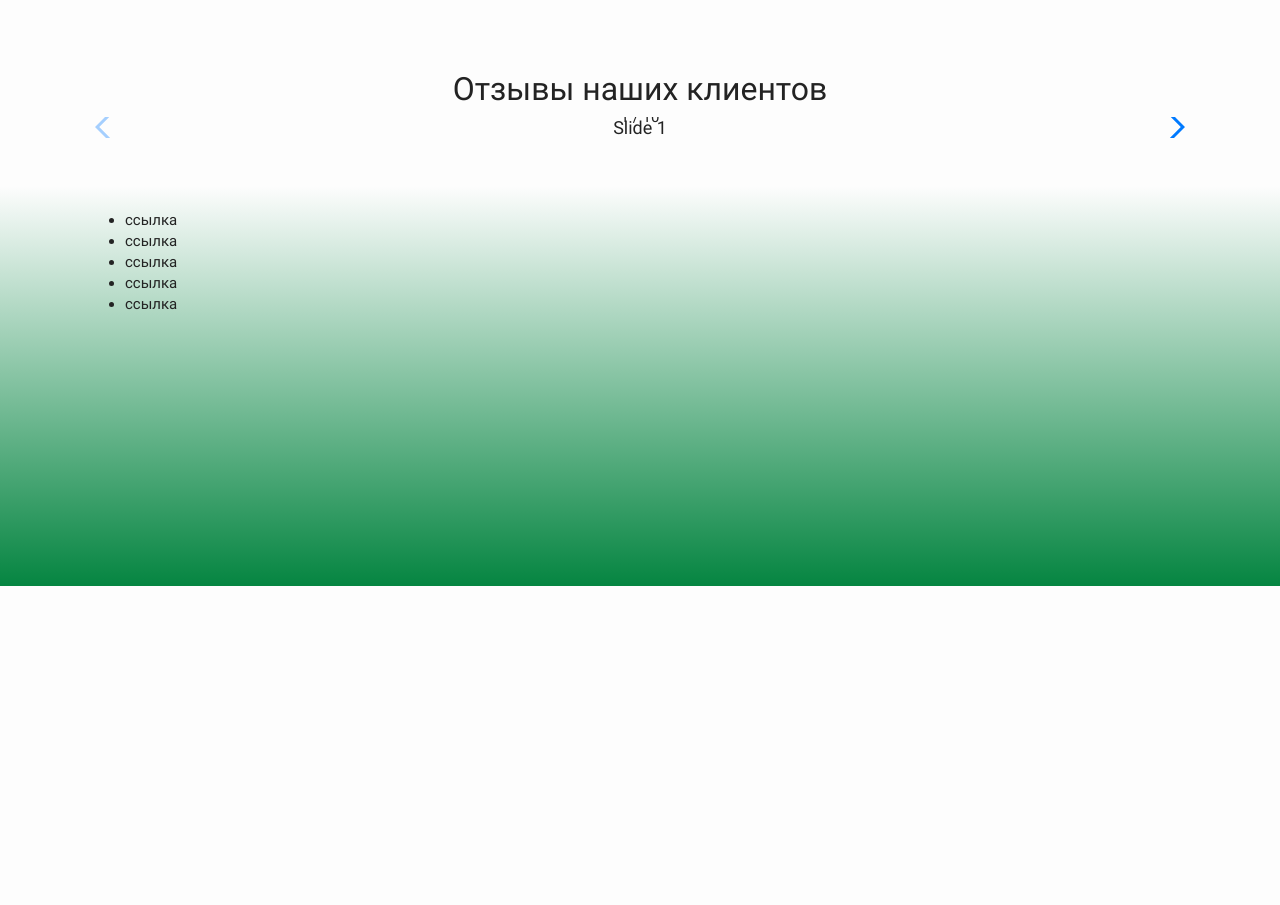
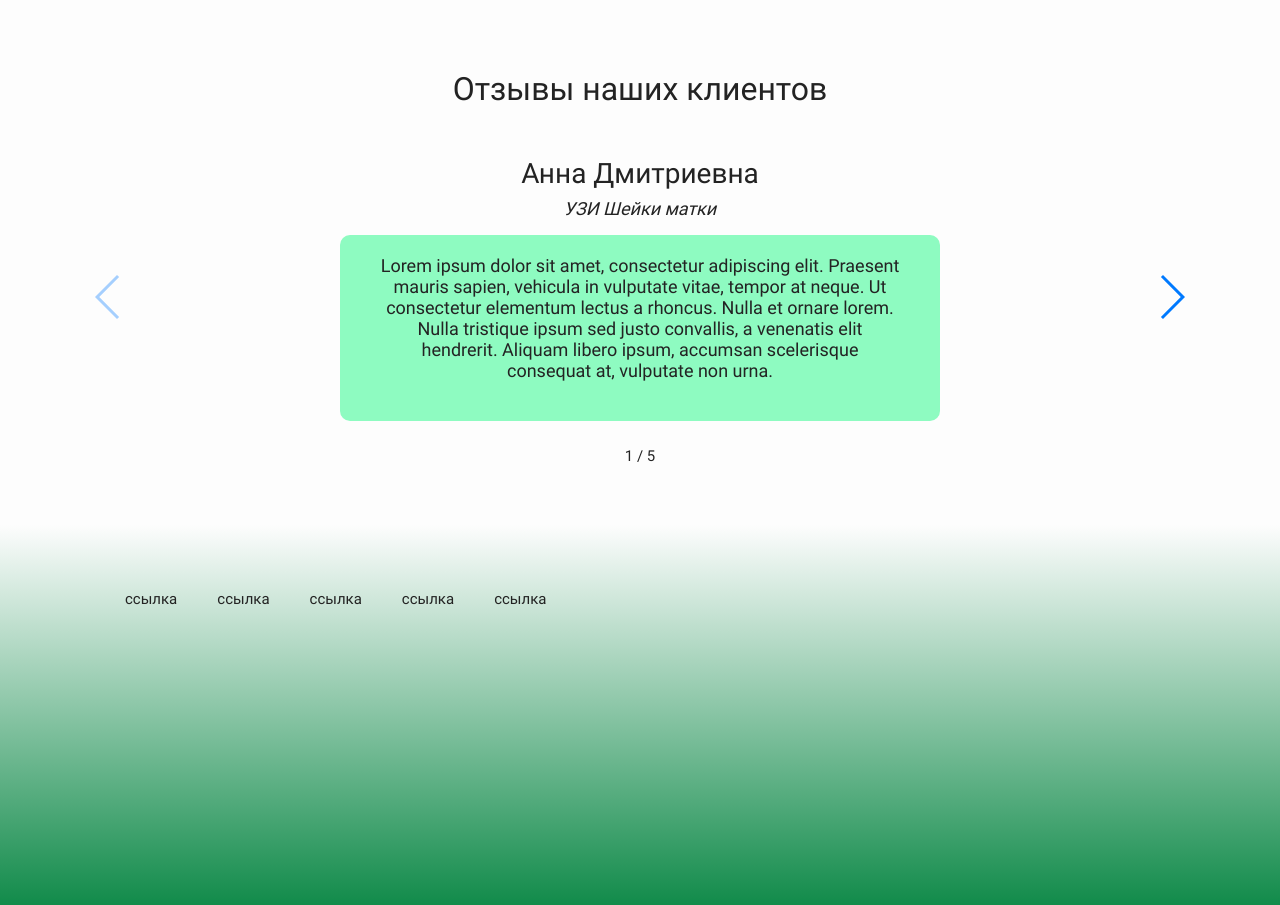
Before and after one commit to hramn1/glav-tent, a website: page index.html in a window 1280 px wide. Shown: the part 3161-4066 px from the top of the page. Before the commit the page ends 3747 px from the top, so only its background shows below. Drawn offline with nearby package versions, Linux system fonts and the light colour scheme; files that its build step writes are made by us from their sources.

Commit message:
Правки

```diff
--- a/index.html
+++ b/index.html
@@ -273,16 +273,83 @@
       <!-- Swiper -->
 <div class="swiper-container">
   <div class="swiper-wrapper">
-    <div class="swiper-slide">Slide 1</div>
-    <div class="swiper-slide">Slide 2</div>
-    <div class="swiper-slide">Slide 3</div>
-    <div class="swiper-slide">Slide 4</div>
-    <div class="swiper-slide">Slide 5</div>
-    <div class="swiper-slide">Slide 6</div>
-    <div class="swiper-slide">Slide 7</div>
-    <div class="swiper-slide">Slide 8</div>
-    <div class="swiper-slide">Slide 9</div>
-    <div class="swiper-slide">Slide 10</div>
+    <div class="swiper-slide">
+      <div class="testimonials-inner">
+        <h3 class="testimonials-inner__title">
+          Анна Дмитриевна
+        </h3>
+        <p class="testimonials-inner__usluga">
+          <i>УЗИ Шейки матки</i>
+        </p>
+        <blockquote class="testimonials-inner__text">
+          Lorem ipsum dolor sit amet, consectetur adipiscing elit.
+          Praesent mauris sapien, vehicula in vulputate vitae, tempor at neque. Ut consectetur elementum lectus a rhoncus.
+          Nulla et ornare lorem. Nulla tristique ipsum sed justo convallis, a venenatis elit hendrerit.
+          Aliquam libero ipsum, accumsan scelerisque consequat at, vulputate non urna.
+        </blockquote>
+      </div>
+    </div>
+    <div class="swiper-slide">
+      <div class="testimonials-inner">
+        <h3 class="testimonials-inner__title">
+          Анна Дмитриевна
+        </h3>
+        <p class="testimonials-inner__usluga">
+          <i>УЗИ Шейки матки</i>
+        </p>
+        <blockquote class="testimonials-inner__text">
+          Lorem ipsum dolor sit amet, consectetur adipiscing elit.
+          Praesent mauris sapien, vehicula in vulputate vitae, tempor at neque. Ut consectetur elementum lectus a rhoncus.
+          Nulla et ornare lorem. Nulla tristique ipsum sed justo convallis, a venenatis elit hendrerit.
+          Aliquam libero ipsum, accumsan scelerisque consequat at, vulputate non urna.
+        </blockquote>
+      </div>
+    </div>
+    <div class="swiper-slide">
+      <div class="testimonials-inner">
+        <h3 class="testimonials-inner__title">
+          Анна Дмитриевна
+        </h3>
+        <p class="testimonials-inner__usluga">
+          <i>УЗИ Шейки матки</i>
+        </p>
+        <blockquote class="testimonials-inner__text">
+          Lorem ipsum dolor sit amet, consectetur adipiscing elit.
+          Praesent mauris sapien, vehicula in vulputate vitae, tempor at neque. Ut consectetur elementum lectus a rhoncus.
+          Nulla et ornare lorem. Nulla tristique ipsum sed justo convallis, a venenatis elit hendrerit.
+          Aliquam libero ipsum, accumsan scelerisque consequat at, vulputate non urna.
+        </blockquote>
+      </div></div>
+    <div class="swiper-slide">
+      <div class="testimonials-inner">
+        <h3 class="testimonials-inner__title">
+          Анна Дмитриевна
+        </h3>
+        <p class="testimonials-inner__usluga">
+          <i>УЗИ Шейки матки</i>
+        </p>
+        <blockquote class="testimonials-inner__text">
+          Lorem ipsum dolor sit amet, consectetur adipiscing elit.
+          Praesent mauris sapien, vehicula in vulputate vitae, tempor at neque. Ut consectetur elementum lectus a rhoncus.
+          Nulla et ornare lorem. Nulla tristique ipsum sed justo convallis, a venenatis elit hendrerit.
+          Aliquam libero ipsum, accumsan scelerisque consequat at, vulputate non urna.
+        </blockquote>
+      </div></div>
+    <div class="swiper-slide">
+      <div class="testimonials-inner">
+        <h3 class="testimonials-inner__title">
+          Анна Дмитриевна
+        </h3>
+        <p class="testimonials-inner__usluga">
+          <i>УЗИ Шейки матки</i>
+        </p>
+        <blockquote class="testimonials-inner__text">
+          Lorem ipsum dolor sit amet, consectetur adipiscing elit.
+          Praesent mauris sapien, vehicula in vulputate vitae, tempor at neque. Ut consectetur elementum lectus a rhoncus.
+          Nulla et ornare lorem. Nulla tristique ipsum sed justo convallis, a venenatis elit hendrerit.
+          Aliquam libero ipsum, accumsan scelerisque consequat at, vulputate non urna.
+        </blockquote>
+      </div></div>
   </div>
   <!-- Add Pagination -->
   <div class="swiper-pagination"></div>
@@ -307,6 +374,9 @@
           </ul>
         </nav>
       </div>
+      <div class="col-md-5">
+
+      </div>
     </div>
   </div>
 
--- a/sass/blocks/footer.scss
+++ b/sass/blocks/footer.scss
@@ -5,3 +5,12 @@
   position: relative;
   height: 400px;
 }
+.footer-menu  ul{
+  display: flex;
+  padding: 20px;
+  list-style: none;
+  flex-wrap: wrap;
+  & li{
+    margin: 20px;
+  }
+}
--- a/sass/blocks/main.scss
+++ b/sass/blocks/main.scss
@@ -141,3 +141,13 @@
       -webkit-align-items: center;
       align-items: center;
     }
+.testimonials-inner{
+  width:600px;
+  max-width: 90%;
+  margin: 40px 30px;
+  &__text{
+    background-color: lighten($green, 50);
+    padding: 20px 40px 40px;
+    border-radius: 10px;
+  }
+}
```
